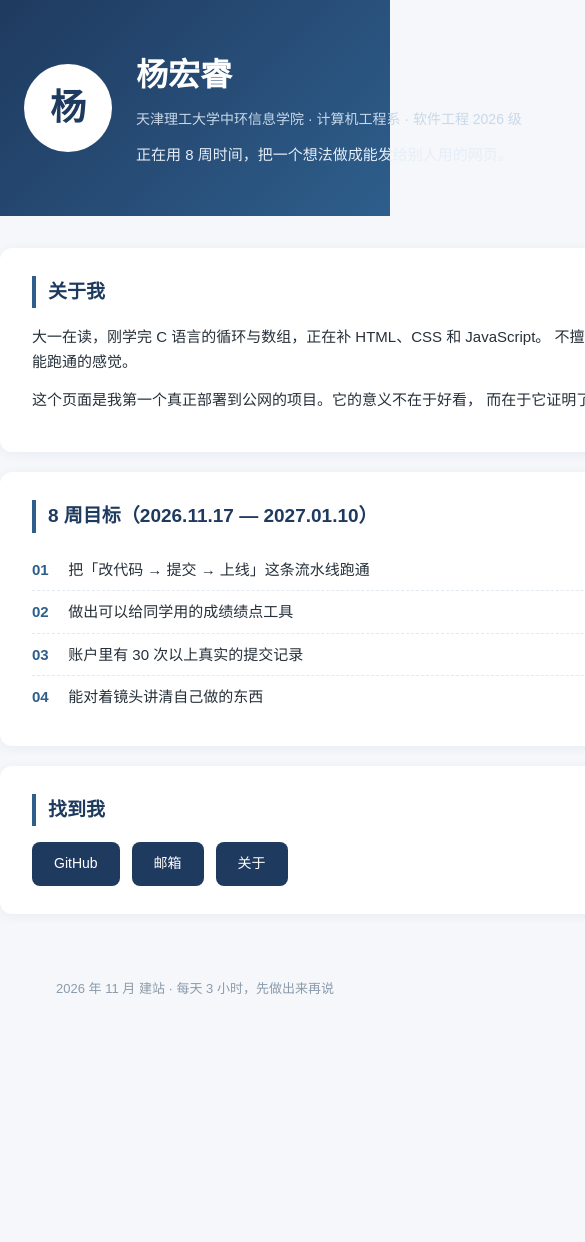
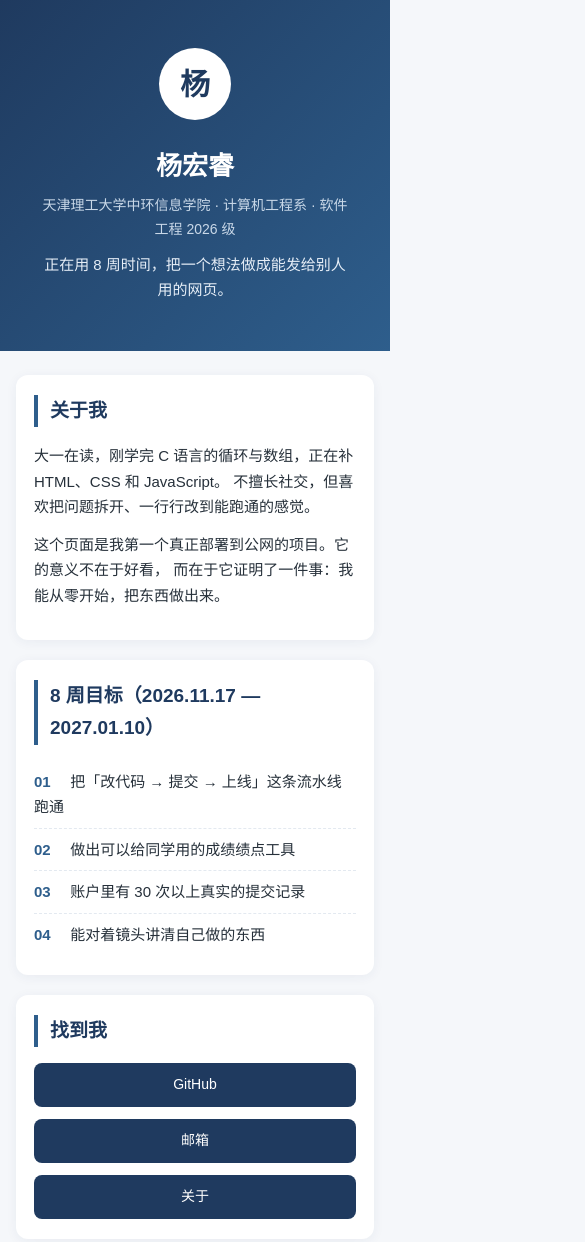
Before and after one commit to y-q-bobo/my-first-site-my, a plain HTML site: page index.html in a window 390 px wide. Shown: the top 1242 px of the page, 585 px wide, since content can reach past the window. Before the commit the page ends 1032 px from the top, so only its background shows below. Drawn offline with Linux system fonts and the light colour scheme.

Commit message:
手机适配：375px 宽度下不换行、按钮竖排

```diff
--- a/css/style.css
+++ b/css/style.css
@@ -128,3 +128,49 @@ footer {
   font-size: 13px;
   padding: 32px 0;
 }
+
+/* ---------- 手机适配（375px 起） ---------- */
+@media (max-width: 960px) {
+  .hero-inner,
+  main {
+    width: 100%;
+  }
+
+  .hero-inner {
+    padding: 0 16px;
+  }
+
+  main {
+    padding: 0 16px;
+    margin: 24px 0;
+  }
+
+  .card {
+    padding: 20px 18px;
+  }
+
+  .hero h1 {
+    font-size: 26px;
+  }
+}
+
+@media (max-width: 560px) {
+  .hero-inner {
+    flex-direction: column;
+    text-align: center;
+  }
+
+  .avatar {
+    width: 72px;
+    height: 72px;
+    font-size: 30px;
+  }
+
+  .links {
+    flex-direction: column;
+  }
+
+  .btn {
+    text-align: center;
+  }
+}
```
